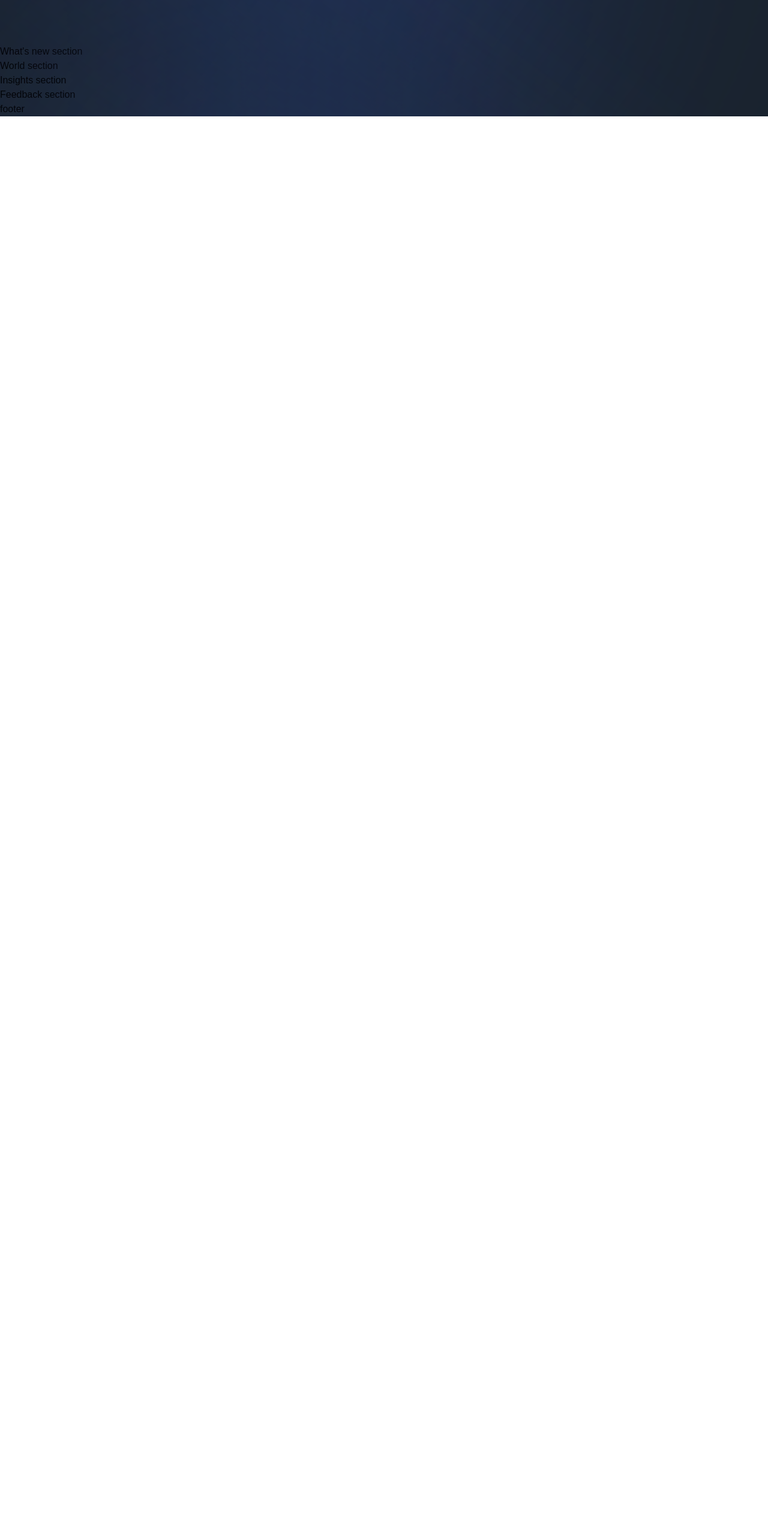
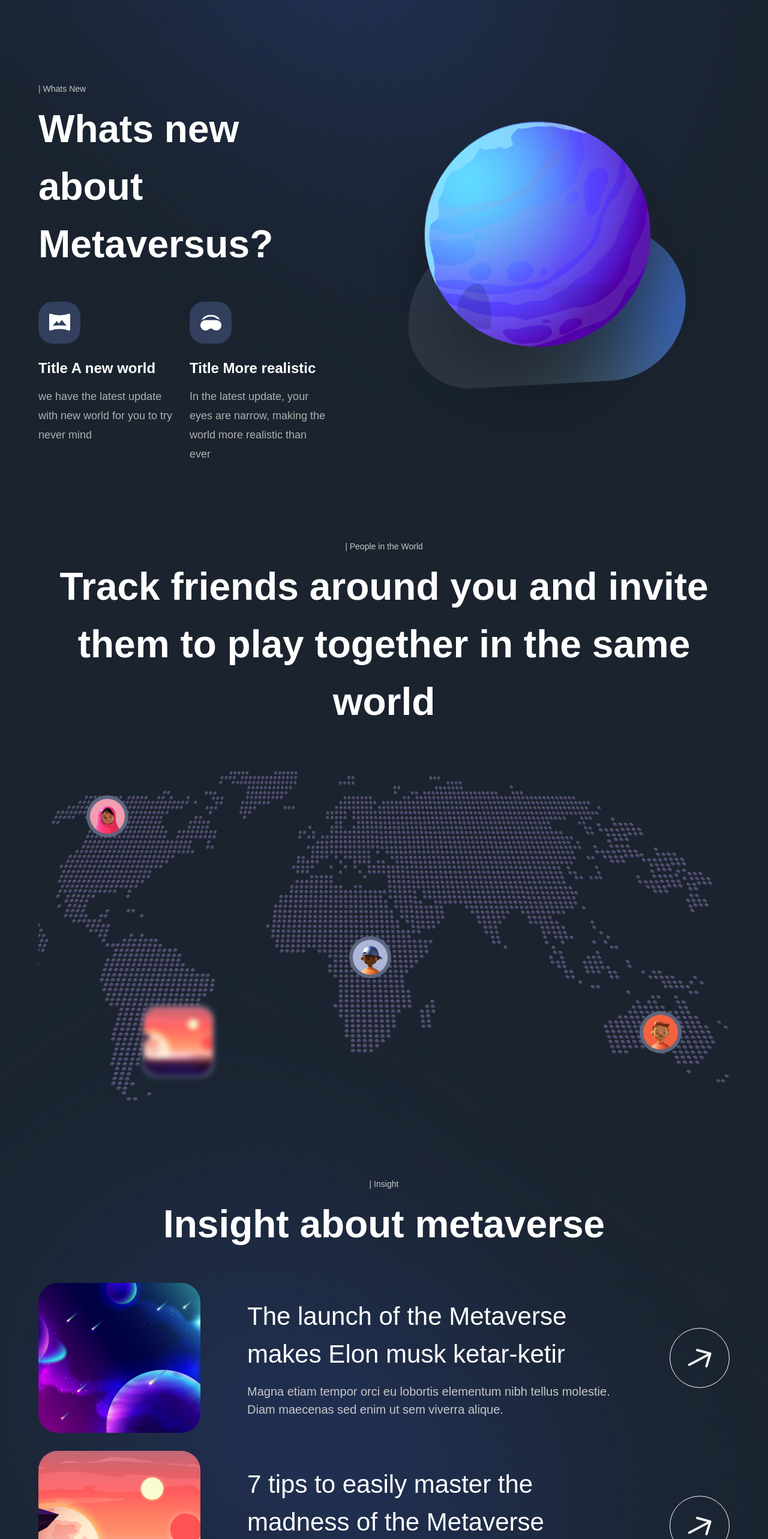
Before and after one commit to jajSF/metaverse, a Next.js app: page / in a window 1280 px wide. Shown: the part 3340-5906 px from the top of the page at 60% size. Before the commit the page ends 3534 px from the top, so only its background shows below. Built offline with nearby package versions, Linux system fonts and the light colour scheme; a web font is replaced by a local one.

Commit message:
NewFeatures + insights + World + hover effects

```diff
--- a/components/InsightCard.jsx
+++ b/components/InsightCard.jsx
@@ -1,9 +1,38 @@
-'use client';
+"use client";
 
-const InsightCard = () => (
-  <div>
-    Insight Card
-  </div>
+import { motion } from "framer-motion";
+
+import { fadeIn } from "../utils/motion";
+
+const InsightCard = ({ imgUrl, title, subtitle, index }) => (
+  <motion.div
+    variants={fadeIn("up", "spring", index * 0.5, 1)}
+    className="flex md:flex-row flex-col gap-4"
+  >
+    <img
+      src={imgUrl}
+      alt="planet-01"
+      className="md:w-[270px] w-full h-[250px] rounded-[32px] object-cover"
+    />
+    <div className="w-full flex justify-between items-center">
+      <div className="flex-1 md:ml-[62px] flex flex-col max-w-[650px]">
+        <h4 className="font-normal lg:text-[42px] text-[26px] text-white">
+          {title}
+        </h4>
+        <p className="mt-[16px] font-normal lg:text-[20px] text-[14px] text-secondary-white">
+          {subtitle}
+        </p>
+      </div>
+
+      <div className="cursor-pointer lg:flex hidden items-center justify-center w-[100px] h-[100px] rounded-full bg-transparent border-[1px] border-white transition-transform duration-500 ease-in-out hover:rotate-90">
+        <img
+          src="/arrow.svg"
+          alt="arrow"
+          className="w-[40%] h-[40%] object-contain "
+        />
+      </div>
+    </div>
+  </motion.div>
 );
 
 export default InsightCard;
--- a/components/NewFeatures.jsx
+++ b/components/NewFeatures.jsx
@@ -1,6 +1,18 @@
-const NewFeatures = () => (
-  <div>
-    New Features
+import styles from "../styles";
+
+const NewFeatures = ({ imgUrl, title, subtitle }) => (
+  <div className="flex-1 flex flex-col sm:max-w-[250px] min-w--[210pix]">
+    <div
+      className={`${styles.flexCenter} w-[70px] h-[70px] rounded-[24px] bg-[#323f5d]`}
+    >
+      <img src={imgUrl} alt="icon" className="w-1/2 h-1/2 object-contain" />
+    </div>
+    <h1 className="mt-[26px] font-bold text-[24px] leading-[30px] text-white">
+      Title {title}
+    </h1>
+    <p className="flex-1 mt-[16px] font-normal text-[18px] text-[#b0b0b0] leading-[32px]">
+      {subtitle}
+    </p>
   </div>
 );
 
--- a/sections/Insights.jsx
+++ b/sections/Insights.jsx
@@ -1,8 +1,32 @@
-'use client';
+"use client";
+
+import { motion } from "framer-motion";
+
+import styles from "../styles";
+import { insights } from "../constants";
+import { staggerContainer } from "../utils/motion";
+import { InsightCard, TitleText, TypingText } from "../components";
 
 const Insights = () => (
-  <section>
-    Insights section
+  <section className={`${styles.paddings} relative z-10`}>
+    <motion.div
+      variants={staggerContainer}
+      initial="hidden"
+      whileInView="show"
+      viewport={{ once: false, amount: 0.25 }}
+      className={`${styles.innerWidth} mx-auto flex flex-col`}
+    >
+      <TypingText title="| Insight" textStyles="text-center" />
+      <TitleText
+        title={<>Insight about metaverse</>}
+        textStyles="text-center"
+      />
+      <div className="mt-[50px] flex flex-col gap-[30px]">
+        {insights.map((item, index) => (
+          <InsightCard key={`insight-${index}`} {...item} index={index + 1} />
+        ))}
+      </div>
+    </motion.div>
   </section>
 );
 
--- a/sections/WhatsNew.jsx
+++ b/sections/WhatsNew.jsx
@@ -1,8 +1,43 @@
-'use client';
+"use client";
+
+import { motion } from "framer-motion";
+import styles from "../styles";
+import { staggerContainer, fadeIn, planetVariants } from "../utils/motion";
+import { NewFeatures, TitleText, TypingText } from "../components";
+import { newFeatures } from "../constants";
 
 const WhatsNew = () => (
-  <section>
-    What's new section
+  <section className={`${styles.paddings} relative z-10`}>
+    <motion.div
+      variants={staggerContainer}
+      initial="hidden"
+      whileInView="show"
+      viewport={{ once: false, amount: 0.25 }}
+      className={`${styles.innerWidth} mx-auto flex lg:flex-row flex-col gap-8`}
+    >
+      <motion.div
+        variants={fadeIn("right", "tween", 0.2, 1)}
+        className="flex-[0.75] flex justify-center flex-col"
+      >
+        <TypingText title="| Whats New" />
+        <TitleText title={<>Whats new about Metaversus?</>} />
+        <div className="mt-[48px] flex flex-wrap justify-between gap-[24px]">
+          {newFeatures.map((feature) => (
+            <NewFeatures key={feature.title} {...feature} />
+          ))}
+        </div>
+      </motion.div>
+      <motion.div
+        variants={planetVariants("right")}
+        className={`flex-1 ${styles.flexCenter}`}
+      >
+        <img
+          src="/whats-new.png"
+          alt="get started"
+          className="w-[90%] h-[90%] object-contain"
+        />
+      </motion.div>
+    </motion.div>
   </section>
 );
 
--- a/sections/World.jsx
+++ b/sections/World.jsx
@@ -1,8 +1,52 @@
-'use client';
+"use client";
+
+import { motion } from "framer-motion";
+import styles from "../styles";
+import { staggerContainer, fadeIn } from "../utils/motion";
+import { TitleText, TypingText } from "../components";
 
 const World = () => (
-  <section>
-    World section
+  <section className={`${styles.paddings} relative z-10`}>
+    <motion.div
+      variants={staggerContainer}
+      initial="hidden"
+      whileInView="show"
+      viewport={{ once: false, amount: 0.25 }}
+      className={`${styles.innerWidth} mx-auto flex flex-col`}
+    >
+      <TypingText title="| People in the World" textStyles="text-center" />
+      <TitleText
+        title={
+          <>
+            Track friends around you and invite them to play together in the
+            same world
+          </>
+        }
+        textStyles="text-center"
+      />
+      <motion.div
+        variants={fadeIn("up", "tween", 0.3, 1)}
+        className="relative mt-[68px] flex w-ful h-[550px]"
+      >
+        <img src="/map.png" alt="map" className="w-full h-full object-cover" />
+        <div className="absolute bottom-20 right-20 w-[70px] h-[70px] p-[6px] rounded-full bg-[#5d6680]">
+          <img src="people-01.png" alt="people" className="w-full h-full" />
+        </div>
+        <div className="absolute top-10 left-20 w-[70px] h-[70px] p-[6px] rounded-full bg-[#5d6680]">
+          <img src="people-02.png" alt="people" className="w-full h-full" />
+        </div>
+        <div className="absolute top-1/2 left-[45%] w-[70px] h-[70px] p-[6px] rounded-full bg-[#5d6680] transition-all duration-500 ease-in-out hover:w-[90px] hover:h-[90px]">
+          <img src="people-03.png" alt="people" className="w-full h-full" />
+        </div>
+        <div className="absolute bottom-10 left-[15%] w-[120px] h-[120px] p-[3px] bg-[#5d6680] rounded-[24px] blur-sm transition-all duration-500 hover:blur-none">
+          <img
+            src="planet-07.png"
+            alt="planet"
+            className="w-full h-full rounded-[24px] object-cover"
+          />
+        </div>
+      </motion.div>
+    </motion.div>
   </section>
 );
 
```
